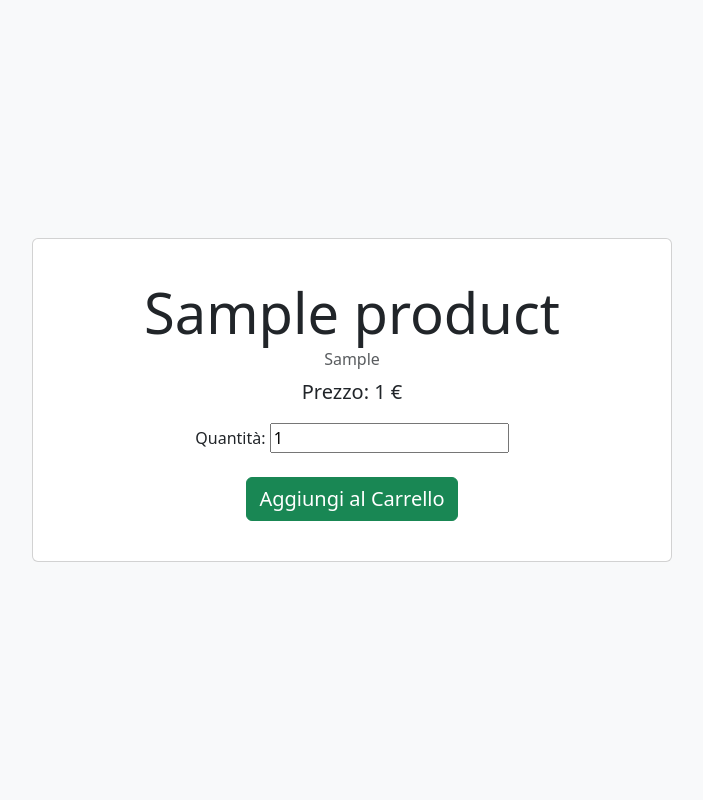
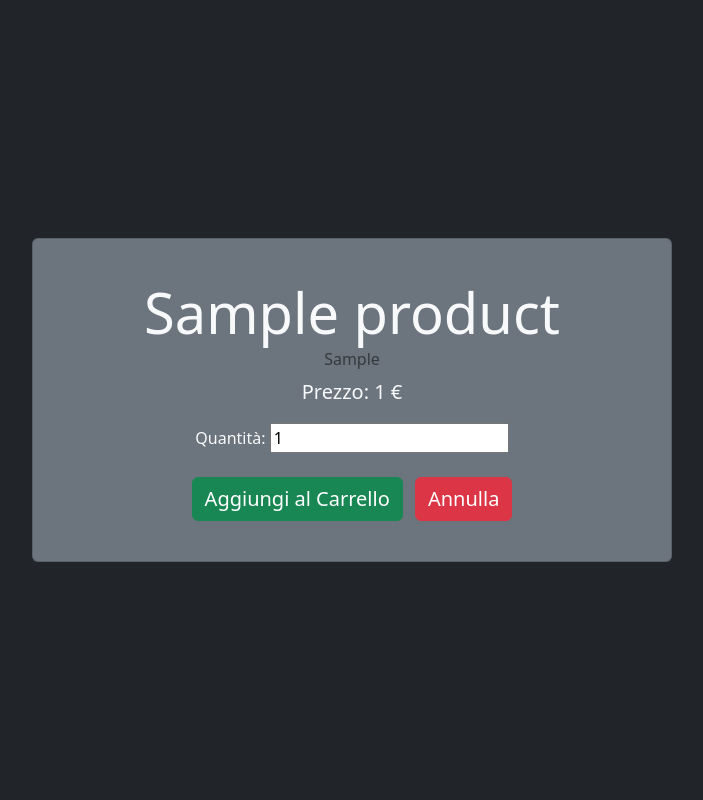
Before and after one commit to StefanTodirascu/E-COMMERCE, a PHP site: page /products/product_details.php?id=1 in a window 1280 px wide. Shown: the whole page, without its empty margins (288-991 px from the left). Run offline with PHP 8.4, Linux system fonts and the light colour scheme; tables that the repository leaves empty hold one stand-in row (values such as "Sample post").

Commit message:
aggiustato carrello

```diff
--- a/views/products/product_details.php
+++ b/views/products/product_details.php
@@ -17,22 +17,24 @@ $prezzo = $product->getPrezzo();
           integrity="sha384-T3c6CoIi6uLrA9TneNEoa7RxnatzjcDSCmG1MXxSR1GAsXEV/Dwwykc2MPK8M2HN" crossorigin="anonymous">
 </head>
 
-<body class="bg-light d-flex align-items-center justify-content-center" style="height: 100vh;">
-<div class="card w-50 text-center p-4">
+<body class="bg-light d-flex align-items-center justify-content-center bg-dark text-light" style="height: 100vh;">
+<div class="card w-50 text-center p-4 bg-secondary text-light">
     <div class="card-body">
         <h5 class="card-title display-4"><?php echo $nome; ?></h5>
         <h6 class="card-subtitle mb-2 text-muted"><?php echo $marca; ?></h6>
         <p class="card-text fs-5">Prezzo: <?php echo $prezzo; ?> €</p>
-
-        <form action="../../actions/add_to_cart.php" method="post">
-            <label for="quantita" class="fs-6">Quantità:</label>
-            <input type="number" id="quantita" name="quantita" min="1" value="1" required>
-            <br><br>
-            <button type="submit" class="btn btn-success fs-5">Aggiungi al Carrello</button>
-            <input type="hidden" name="idProduct" value="<?php echo $id; ?>">
+        <div class="d-flex justify-content-center">
+            <form action="../../actions/add_to_cart.php" method="post">
+                <label for="quantita" class="fs-6">Quantità:</label>
+                <input type="number" id="quantita" name="quantita" min="1" value="1" required>
+                <br><br>
 
 
-        </form>
+                <button type="submit" class="btn btn-success fs-5 me-2">Aggiungi al Carrello</button>
+                <input type="hidden" name="idProduct" value="<?php echo $id; ?>">
+                <a href="index.php" class="btn btn-danger fs-5">Annulla</a>
+            </form>
+        </div>
     </div>
 </div>
 
```
Also changed, not shown: actions/modify_cart.php (added, +8 -0 lines), models/Cart.php (+14 -1 lines), views/cart.php (+7 -1 lines).
